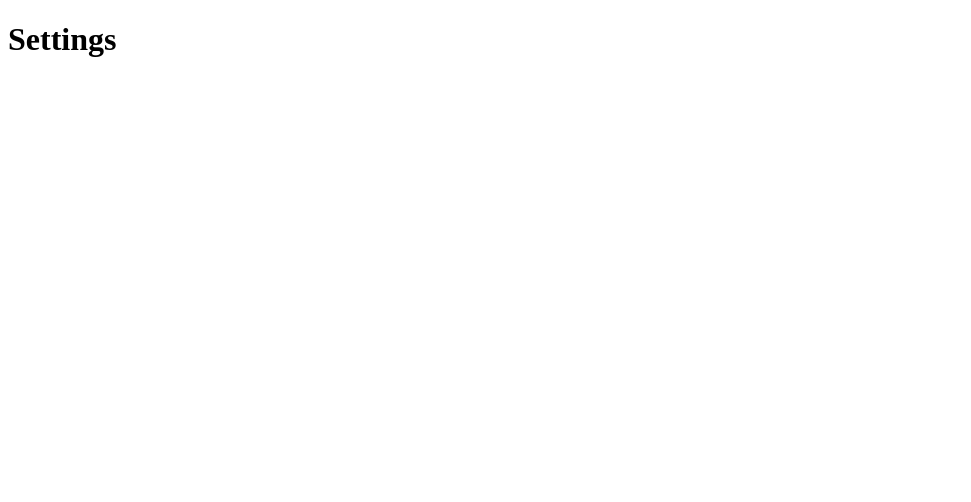
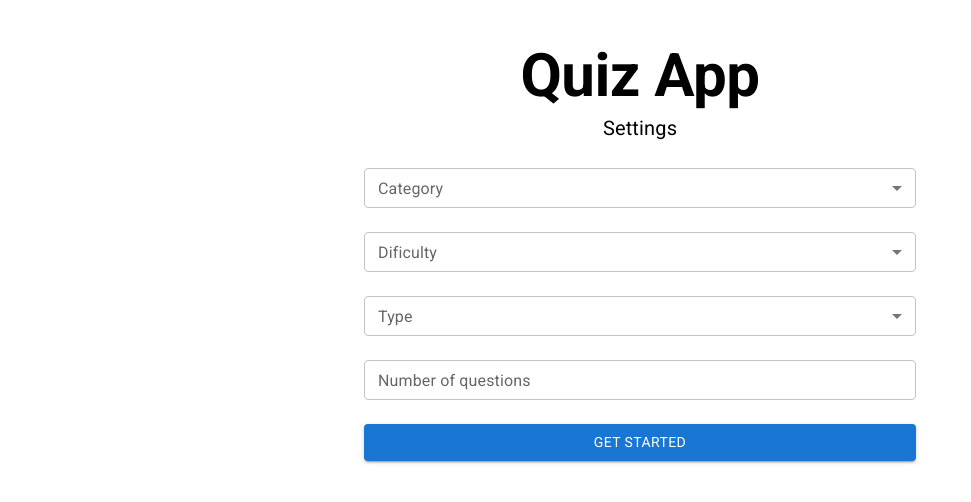
Before and after one commit to ixycreativity/React-Quiz-App, a React (Create React App) app: page / in a window 1280 px wide. Shown: the top 502 px of the page, without its empty margins (0-971 px from the left). Built offline with nearby package versions, Linux system fonts and the light colour scheme.

Commit message:
built settings form

```diff
--- a/public/index.html
+++ b/public/index.html
@@ -10,6 +10,12 @@
       content="Web site created using create-react-app"
     />
     <link rel="apple-touch-icon" href="%PUBLIC_URL%/logo192.png" />
+    <link rel="preconnect" href="https://fonts.googleapis.com" />
+    <link rel="preconnect" href="https://fonts.gstatic.com" crossorigin />
+    <link
+      href="https://fonts.googleapis.com/css2?family=Montserrat:wght@300;500&family=Roboto:ital,wght@0,400;0,700;1,400&display=swap"
+      rel="stylesheet"
+    />
     <!--
       manifest.json provides metadata used when your web app is installed on a
       user's mobile device or desktop. See https://developers.google.com/web/fundamentals/web-app-manifest/
--- a/src/App.js
+++ b/src/App.js
@@ -2,15 +2,20 @@ import { BrowserRouter as Router, Routes, Route } from "react-router-dom";
 import Settings from "./pages/Settings";
 import Questions from "./pages/Questions";
 import FinalScreen from "./pages/FinalScreen";
+import { Container, Box } from "@mui/material";
 
 function App() {
   return (
     <Router>
-      <Routes>
-        <Route path="/" exact element={<Settings />} />
-        <Route path="/question" exact element={<Questions />} />
-        <Route path="/score" exact element={<FinalScreen />} />
-      </Routes>
+      <Container maxWidth="sm">
+        <Box textAlign="center" mt={5}>
+          <Routes>
+            <Route path="/" exact element={<Settings />} />
+            <Route path="/question" exact element={<Questions />} />
+            <Route path="/score" exact element={<FinalScreen />} />
+          </Routes>
+        </Box>
+      </Container>
     </Router>
   );
 }
--- /dev/null
+++ b/src/components/SelectField.jsx
@@ -0,0 +1,22 @@
+import React, { useState } from "react";
+import { Box, FormControl, InputLabel, MenuItem, Select } from "@mui/material";
+
+const SelectField = ({ label }) => {
+  const [value, setValue] = useState("");
+  const handleChange = () => {};
+
+  return (
+    <Box mt={3} width="100%">
+      <FormControl fullWidth size="small">
+        <InputLabel>{label}</InputLabel>
+        <Select value={value} label={label} onChange={handleChange}>
+          <MenuItem>Option1</MenuItem>
+          <MenuItem>Option2</MenuItem>
+          <MenuItem>Option3</MenuItem>
+        </Select>
+      </FormControl>
+    </Box>
+  );
+};
+
+export default SelectField;
--- /dev/null
+++ b/src/components/TextFieldComp.jsx
@@ -0,0 +1,22 @@
+import React from "react";
+import { Box, FormControl, TextField } from "@mui/material";
+
+const TextFieldComp = () => {
+  const handleChange = () => {};
+
+  return (
+    <Box mt={3} width="100%">
+      <FormControl fullWidth>
+        <TextField
+          onChange={handleChange}
+          variant="outlined"
+          label="Number of questions"
+          type="number"
+          size="small"
+        />
+      </FormControl>
+    </Box>
+  );
+};
+
+export default TextFieldComp;
--- a/src/pages/Settings.js
+++ b/src/pages/Settings.js
@@ -1,7 +1,29 @@
+import { Box, Button, Typography } from "@mui/material";
+import SelectField from "../components/SelectField";
+import TextFieldComp from "../components/TextFieldComp";
+
 const Settings = () => {
+  const handleSubmit = (e) => {
+    e.preventDefault();
+  };
+
   return (
     <div>
-      <h1>Settings</h1>
+      <Typography variant="h2" fontWeight="bold">
+        Quiz App
+      </Typography>
+      <Typography variant="h6">Settings</Typography>
+      <form onSubmit={handleSubmit}>
+        <SelectField label="Category" />
+        <SelectField label="Dificulty" />
+        <SelectField label="Type" />
+        <TextFieldComp />
+        <Box mt={3} width="100%">
+          <Button fullWidth variant="contained" type="submit">
+            Get started
+          </Button>
+        </Box>
+      </form>
     </div>
   );
 };
```
Also changed, not shown: src/hooks/useAxios.js (added).
